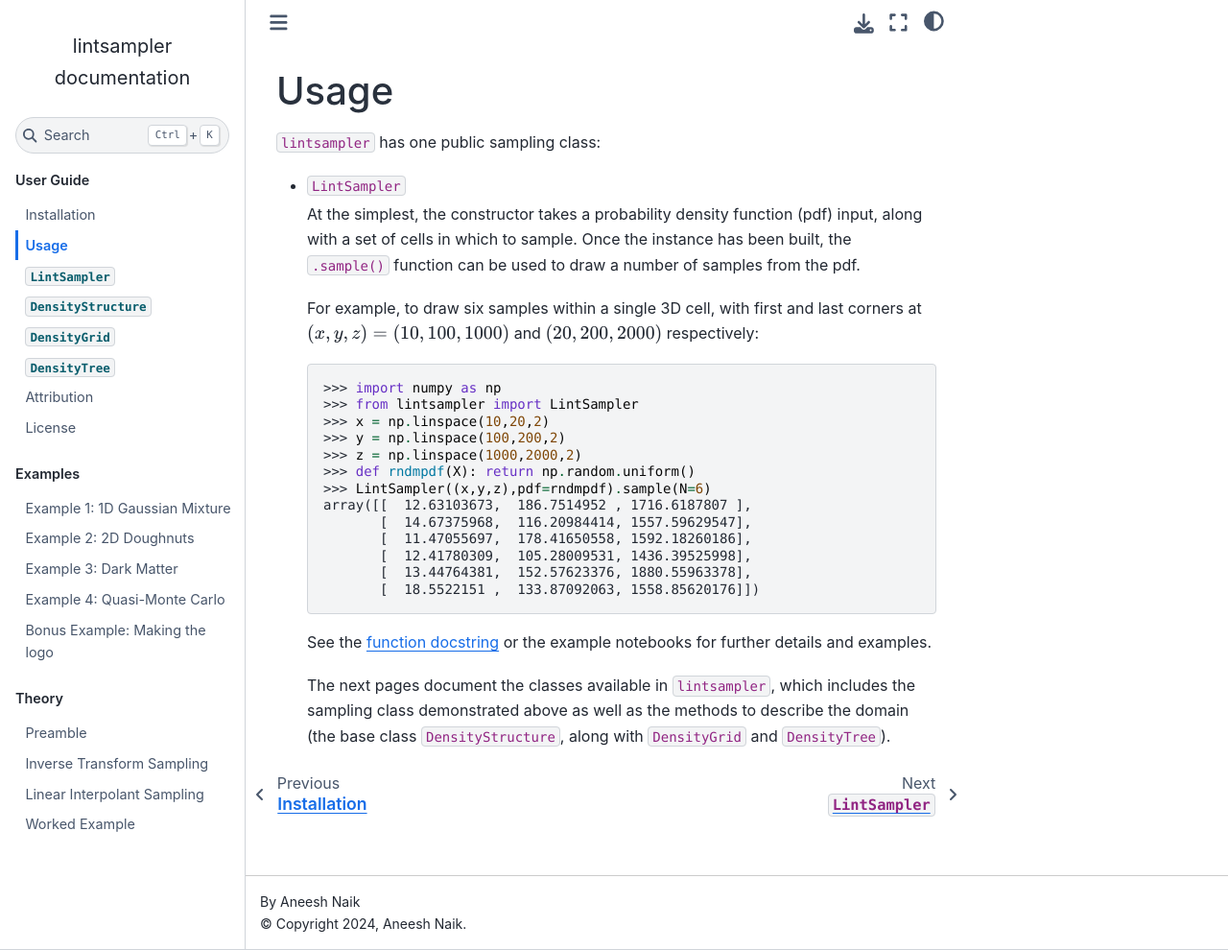
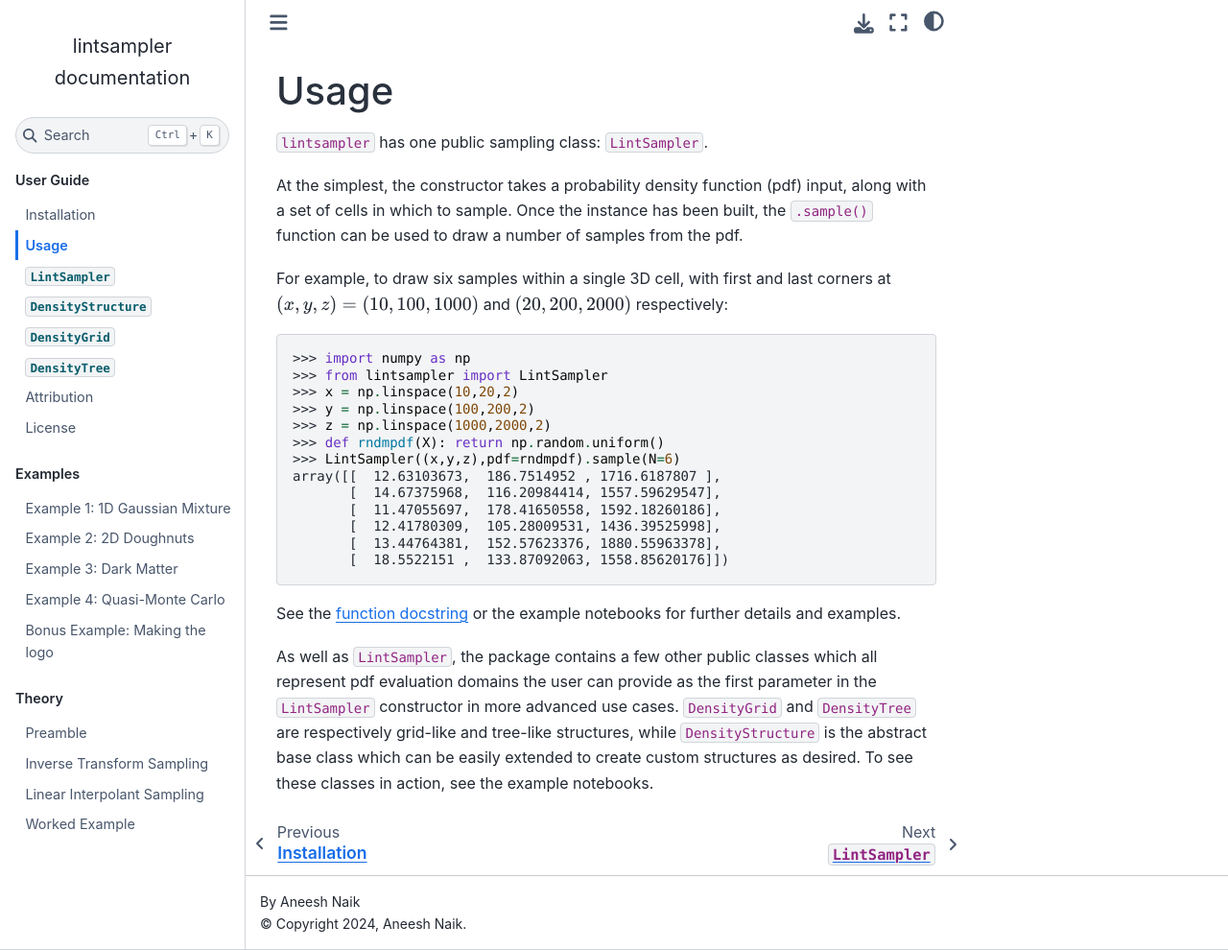
Before and after one commit to aneeshnaik/lintsampler, a Sphinx documentation site: the page built from docs/source/usage.md, in a window 1280 px wide and 990 px high. Shown: the whole window at 96% size. Built offline with Sphinx 7.4.7 and the Sphinx Book theme 1.1.4, drawn with Linux system fonts in a browser that asks for light colours.

Commit message:
Some doc polishing: index/usage/LintSampler

````diff
--- a/docs/source/usage.md
+++ b/docs/source/usage.md
@@ -1,29 +1,27 @@
 # Usage
 
-`lintsampler` has one public sampling class:
+`lintsampler` has one public sampling class: `LintSampler`.
 
-- `LintSampler`
+At the simplest, the constructor takes a probability density function (pdf) input, along with a set of cells in which to sample. Once the instance has been built, the `.sample()` function can be used to draw a number of samples from the pdf.
 
-  At the simplest, the constructor takes a probability density function (pdf) input, along with a set of cells in which to sample. Once the instance has been built, the `.sample()` function can be used to draw a number of samples from the pdf.
+For example, to draw six samples within a single 3D cell, with first and last corners at $(x, y, z) = (10, 100, 1000)$ and $(20, 200, 2000)$ respectively:
 
-  For example, to draw six samples within a single 3D cell, with first and last corners at $(x, y, z) = (10, 100, 1000)$ and $(20, 200, 2000)$ respectively:
+```python
+>>> import numpy as np
+>>> from lintsampler import LintSampler
+>>> x = np.linspace(10,20,2)
+>>> y = np.linspace(100,200,2)
+>>> z = np.linspace(1000,2000,2)
+>>> def rndmpdf(X): return np.random.uniform()
+>>> LintSampler((x,y,z),pdf=rndmpdf).sample(N=6)
+array([[  12.63103673,  186.7514952 , 1716.6187807 ],
+       [  14.67375968,  116.20984414, 1557.59629547],
+       [  11.47055697,  178.41650558, 1592.18260186],
+       [  12.41780309,  105.28009531, 1436.39525998],
+       [  13.44764381,  152.57623376, 1880.55963378],
+       [  18.5522151 ,  133.87092063, 1558.85620176]])
+```
 
-  ```python
-  >>> import numpy as np
-  >>> from lintsampler import LintSampler
-  >>> x = np.linspace(10,20,2)
-  >>> y = np.linspace(100,200,2)
-  >>> z = np.linspace(1000,2000,2)
-  >>> def rndmpdf(X): return np.random.uniform()
-  >>> LintSampler((x,y,z),pdf=rndmpdf).sample(N=6)
-  array([[  12.63103673,  186.7514952 , 1716.6187807 ],
-         [  14.67375968,  116.20984414, 1557.59629547],
-         [  11.47055697,  178.41650558, 1592.18260186],
-         [  12.41780309,  105.28009531, 1436.39525998],
-         [  13.44764381,  152.57623376, 1880.55963378],
-         [  18.5522151 ,  133.87092063, 1558.85620176]])
-  ```
+See the [function docstring](./lintsampler) or the example notebooks for further details and examples.
 
-  See the [function docstring](./lintsampler) or the example notebooks for further details and examples.
-
-  The next pages document the classes available in `lintsampler`, which includes the sampling class demonstrated above as well as the methods to describe the domain (the base class `DensityStructure`, along with `DensityGrid` and `DensityTree`).
+As well as `LintSampler`, the package contains a few other public classes which all represent pdf evaluation domains the user can provide as the first parameter in the `LintSampler` constructor in more advanced use cases. `DensityGrid` and `DensityTree` are respectively grid-like and tree-like structures, while `DensityStructure` is the abstract base class which can be easily extended to create custom structures as desired. To see these classes in action, see the example notebooks.
````
Also changed, not shown: docs/source/index.md (+1 -1 lines), 1 other file.
